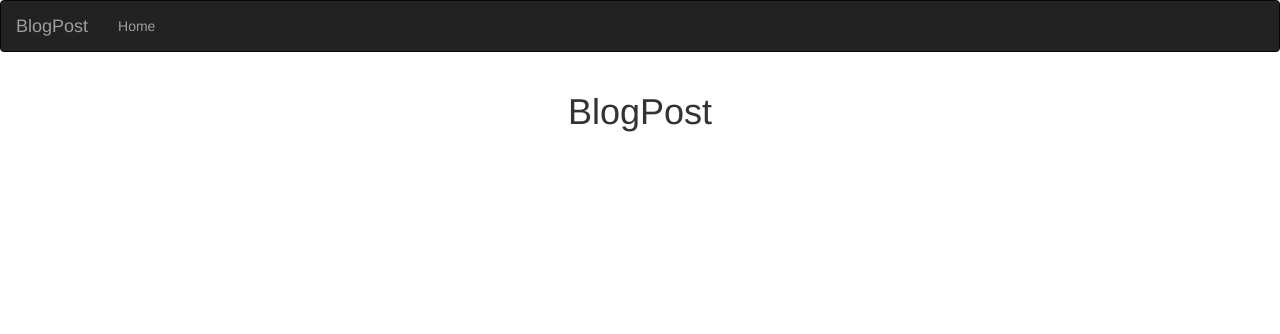
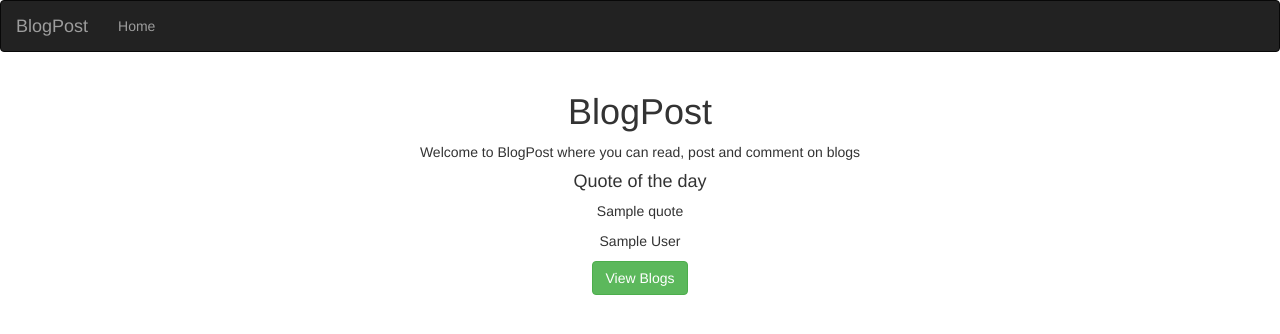
Before and after one commit to Brian23-eng/Blog, a Flask app: template app/templates/index.html in a window 1280 px wide. Shown: the top 334 px of the page. Run offline with Flask 2, Linux system fonts and the light colour scheme; the template is opened without the code that fills it: most values are stand-ins (such as "Sample title", 1, 10 or a date in 2020); some libraries are stand-ins or nearby versions.

Commit message:
render author and quote to the index template

```diff
--- a/app/main/views.py
+++ b/app/main/views.py
@@ -1,5 +1,6 @@
 from flask import render_template
 from . import main
+from ..request import get_quote
 
 @main.route('/')
 def index():
@@ -10,5 +11,6 @@ def index():
     '''
 
     title = "Home | Blog post pages"
+    quote = get_quote()
 
-    return render_template("index.html", title = title)
+    return render_template("index.html", title = title, quote=quote)
--- a/app/templates/index.html
+++ b/app/templates/index.html
@@ -1,5 +1,19 @@
 {% extends 'base.html' %}{% block content %}
 <div class="container">
     <h1 class="text-center">BlogPost</h1>
-    {% endblock %}
+    <div class=" text-center intro">
+        <p>Welcome to BlogPost where you can read, post and comment on blogs</p>
+    </div>
+    <div class="quote text-center">
+        <h4>Quote of the day</h4>
+        <p>{{ quote.quote }}</p>
+        <p>{{ quote.author }}</p>
+
+    </div>
+    <div class="text-center">
+        <a href="/"><button class="btn btn-success">View Blogs</button></a>
+    </div>
+
 </div>
+{% endblock %}
+</div>
```
